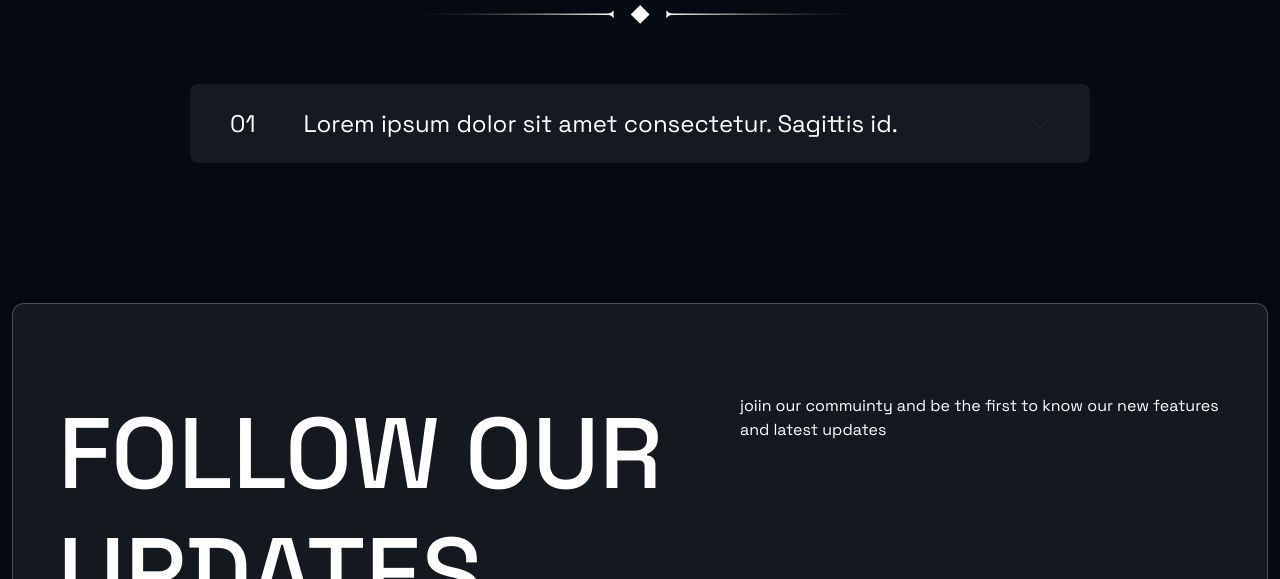
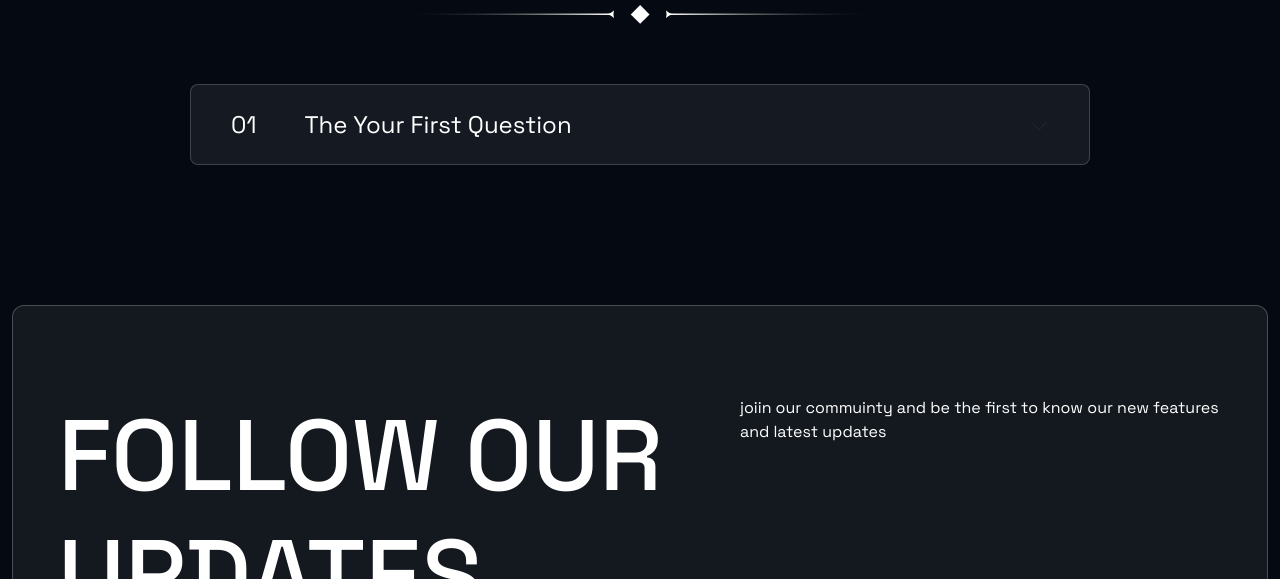
Before and after one commit to WaqasMalok/Amsterdam, a plain HTML site: page index.html in a window 1280 px wide. Shown: the part 904-1483 px from the top of the page. Drawn offline with nearby package versions, Linux system fonts and the light colour scheme.

Commit message:
faq update

```diff
--- a/index.html
+++ b/index.html
@@ -79,8 +79,8 @@
                   aria-expanded="false"
                   aria-controls="flush-collapseOne"
                 >
-                  <span class="pe-lg-5 pe-3">01</span> Lorem ipsum dolor sit
-                  amet consectetur. Sagittis id.
+                  <span class="pe-lg-5 pe-3">01</span>
+                  The Your First Question
                 </button>
               </h2>
               <div
--- a/style/index.css
+++ b/style/index.css
@@ -170,13 +170,19 @@
 .mk-faq-accordion .accordion-item {
   border-radius: 8px;
   padding: 10px 20px;
+  border: 1px solid #ffffff2e;
+  border-top: 1px solid #ffffff2e !important;
+  border-bottom: 1px solid #ffffff2e !important;
 }
+/* .mk-faq-accordion .accordion-button:focus>.accordion-item {
+
+  border: 10px solid #ff0000;
+} */
 .mk-faq-accordion .accordion-button {
   font-size: clamp(20px, 2vw, 24px);
 }
 .mk-faq-accordion .accordion-body{
   font-size: clamp(16px, 2vw, 20px);
-
 }
 .mk-faq-accordion .accordion-button:focus {
   border-color: none;
```
